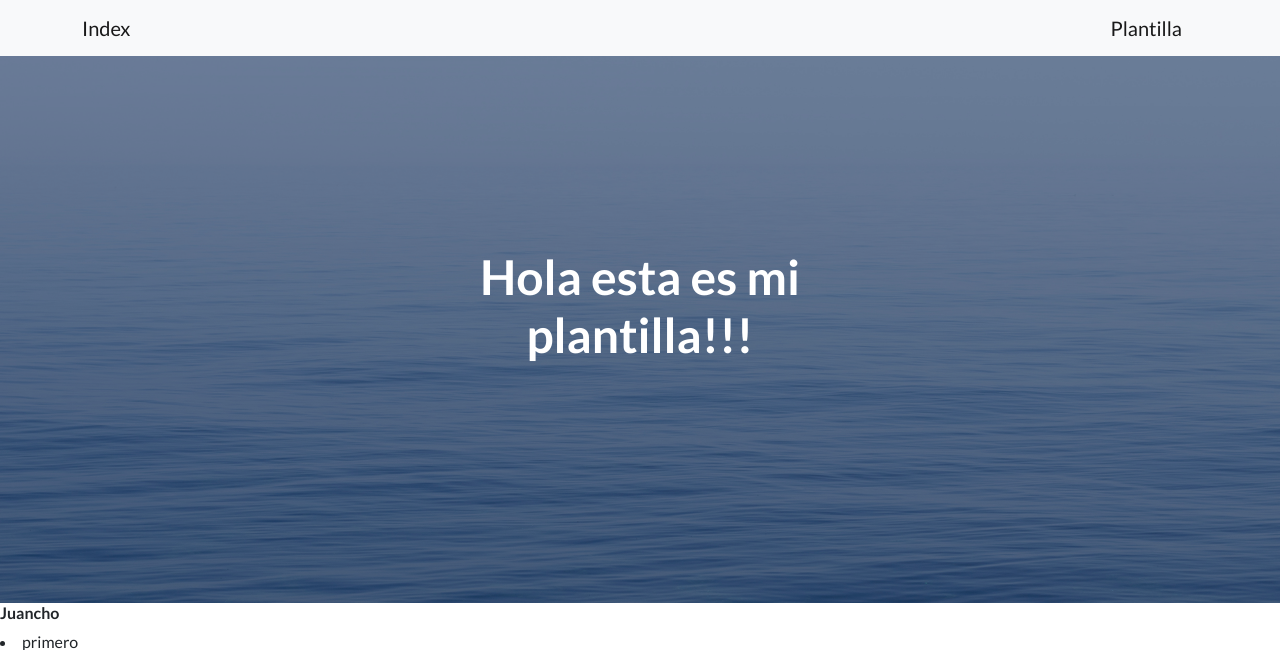
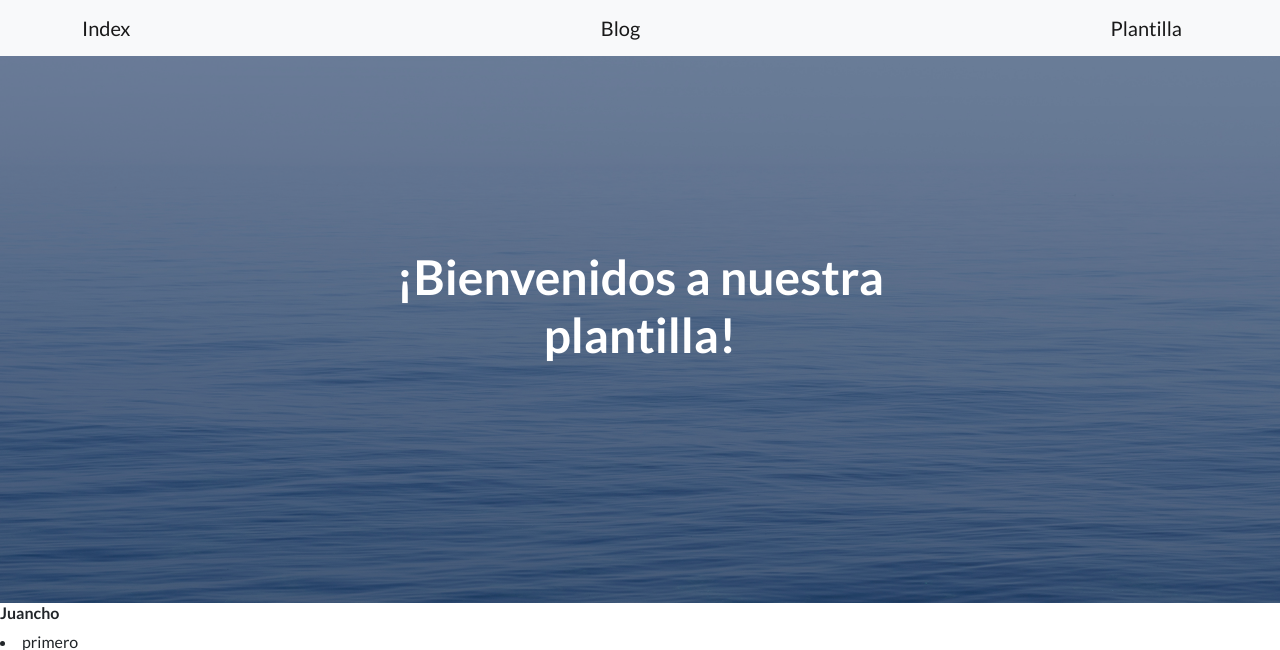
Before and after one commit to zamuuu/proyecto-django, a Django app: page /plantilla/ in a window 1280 px wide. Shown: the top 650 px of the page. Run offline with Django 4.2, Linux system fonts and the light colour scheme; some libraries are stand-ins or nearby versions.

Commit message:
Agregue un template de Blog

```diff
--- a/index/templates/index/index.html
+++ b/index/templates/index/index.html
@@ -21,6 +21,7 @@
         <nav class="navbar navbar-light bg-light static-top">
             <div class="container">
                 <a class="navbar-brand" href={% url 'index' %}>Index</a>
+                <a class="navbar-brand" href={% url 'blog' %}>Blog</a>
                 <a class="navbar-brand" href={% url 'plantilla' %}>Plantilla</a>
             </div>
         </nav>
--- a/index/templates/index/plantilla.html
+++ b/index/templates/index/plantilla.html
@@ -2,7 +2,7 @@
 
 {% block 'header_block' %}
     <h1 class="mb-5">
-        Hola esta es mi plantilla!!!
+        ¡Bienvenidos a nuestra plantilla!
     </h1>
 {% endblock 'header_block' %}
 
--- a/index/urls.py
+++ b/index/urls.py
@@ -1,7 +1,8 @@
 from django.urls import path
-from .views import index, plantilla
+from .views import index, plantilla, blog
 
 urlpatterns = [
+    path('blog/', blog, name='blog'),
     path('', index, name='index'),
     path('plantilla/', plantilla, name='plantilla'),
 ]
--- a/index/views.py
+++ b/index/views.py
@@ -12,3 +12,6 @@ def plantilla(request):
         'apellido': 'Fort'
     }
     return render(request, 'index/plantilla.html', datos)
+
+def blog(request):
+    return render(request, 'index/blog.html', {})
--- a/profesionales/models.py
+++ b/profesionales/models.py
@@ -13,3 +13,8 @@ class Futbolista(models.Model):
     nombre = models.CharField(max_length=20)
     apellido = models.CharField(max_length=30)
     club_futbol = models.CharField(max_length=50)
+
+class VideoJuego(models.Model):
+    juego = models.CharField(max_length=30)
+    modalidad_juego = models.CharField(max_length=20)
+    entretenido = models.BooleanField()
```
Also changed, not shown: index/templates/index/blog.html (added, +7 -0 lines).
